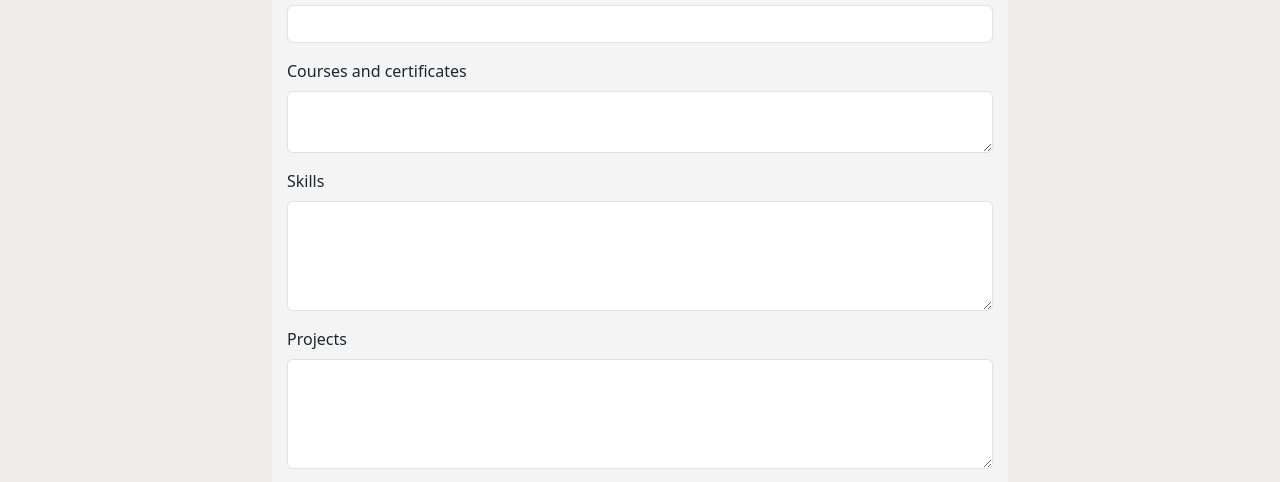
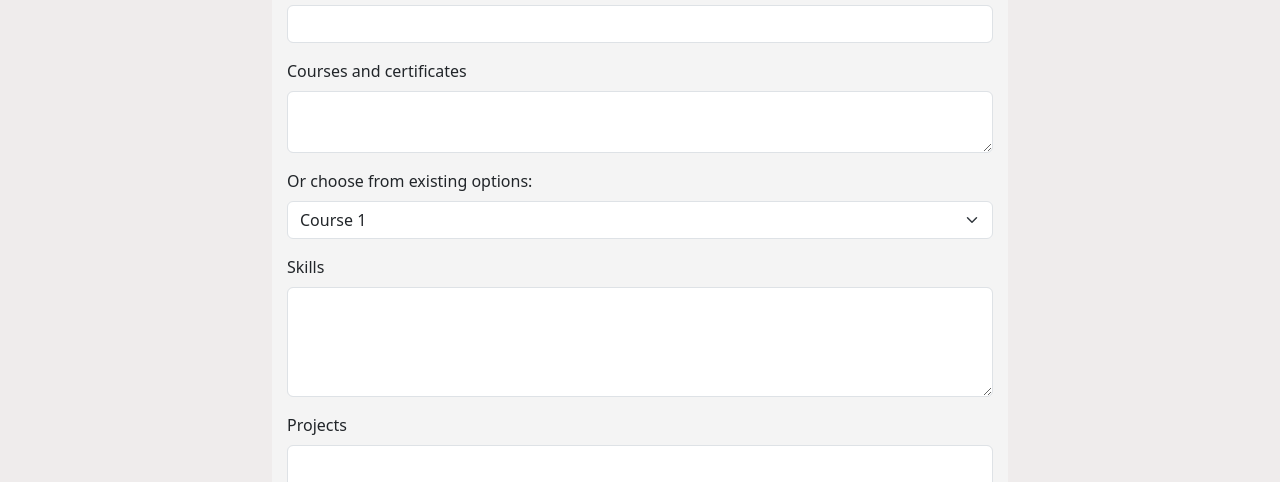
Before and after one commit to MaxGoryunov/CVMaker, a plain HTML site: page cv_add.html in a window 1280 px wide. Shown: the part 267-749 px from the top of the page. Drawn offline with nearby package versions, Linux system fonts and the light colour scheme.

Commit message:
add changes

```diff
--- a/assets/main.css
+++ b/assets/main.css
@@ -70,7 +70,8 @@ h2 {
 
 main {
     padding-top: 90px;
-    height: 2000px;
+    margin-bottom: 30px;
+    /* height: 2000px; */
 }
 
 .info-block {
@@ -91,7 +92,7 @@ form.registration, form.authorisation {
 form.registration > h2, form.authorisation > h2 {
     text-align: center;
 }
-.form-control:focus {
+.form-control:focus, .form-select:focus {
     border-color: var(--adobe-red);
     box-shadow: inset 0 1px 1px rgba(0, 0, 0, 0.075), 0 0 0 4px rgba(255, 0, 0, 0.3);
 }
--- a/cv_add.html
+++ b/cv_add.html
@@ -85,6 +85,15 @@
                 <textarea class="form-control" id="courses" rows="2"></textarea>
               </div>
               <div class="mb-3">
+                <label class="form-label">Or choose from existing options:</label>
+                <select class="form-select" aria-label="Default select example">
+                  <option selected>Course 1</option>
+                  <option value="1">Course 2</option>
+                  <option value="2">Certificate 1</option>
+                  <option value="3">Certificate 2</option>
+                </select>
+              </div>
+              <div class="mb-3">
                 <label class="form-label">Skills</label>
                 <textarea class="form-control" id="skills" rows="4"></textarea>
               </div>
```
Also changed, not shown: registration.html (+2 -1 lines).
